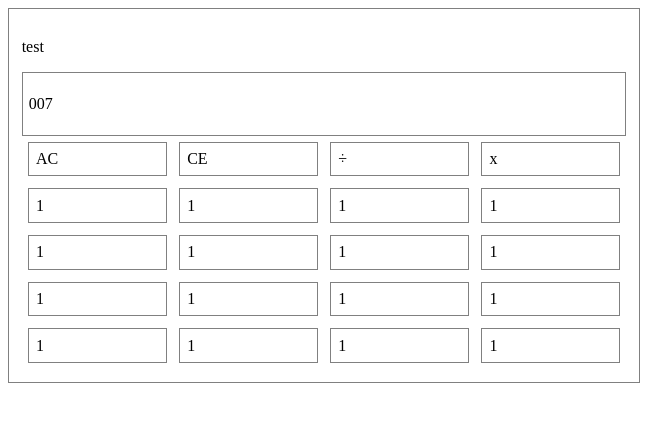
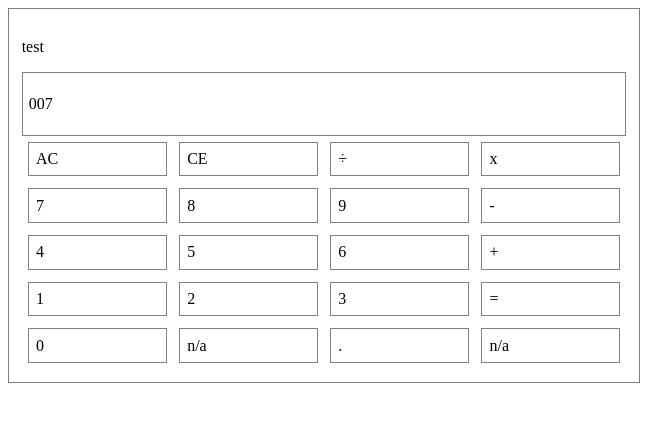
Before and after one commit to astroash/Calculator, a plain HTML site: page index.html in a window 1280 px wide. Shown: the full height of the page, 0-672 px from the left. Drawn offline with Linux system fonts and the light colour scheme.

Commit message:
Calculator layout with btn id's

```diff
--- a/index.html
+++ b/index.html
@@ -22,101 +22,69 @@
       </p>
     </div>
     <!-- row 1 -->
-    <div class="button">
+    <div class="button" id="btnAC">
       <p class="num">AC</p>
     </div>
-    <div class="button">
+    <div class="button" id="btnCE">
       <p class="num">CE</p>
     </div>
-    <div class="button">
+    <div class="button" id="btnDiv">
       <p class="num">÷</p>
     </div>
-    <div class="button">
+    <div class="button" id="btnMul">
       <p class="num">x</p>
     </div>
     <!-- row 2 -->
-    <div class="button">
-      <p class="num">
-        1
-      </p>
+    <div class="button" id="btn7">
+      <p class="num">7</p>
+    </div>
+    <div class="button" id="btn8">
+      <p class="num">8</p>
+    </div>
+    <div class="button" id="btn9">
+      <p class="num">9</p>
+    </div>
+    <div class="button" id="btnSub">
+      <p class="num">-</p>
+    </div>
+    <!-- row 3 -->
+    <div class="button" id="btn4">
+      <p class="num">4</p>
+    </div>
+    <div class="button" id="btn5">
+      <p class="num">5</p>
+    </div>
+    <div class="button" id="btn6">
+      <p class="num">6</p>
+    </div>
+    <div class="button" id="btnAdd">
+      <p class="num">+</p>
+    </div>
+    <!-- row 4 -->
+    <div class="button" id="btn1">
+      <p class="num">1</p>
+    </div>
+    <div class="button" id="btn2">
+      <p class="num">2</p>
+    </div>
+    <div class="button" id="btn3">
+      <p class="num">3</p>
+    </div>
+    <div class="button" id="btnEqu">
+      <p class="num">=</p>
+    </div>
+    <!-- row 5 -->
+    <div class="button" id="btn0">
+      <p class="num">0</p>
     </div>
     <div class="button">
-      <p class="num">
-        1
-      </p>
+      <p class="num">n/a</p>
+    </div>
+    <div class="button" id="btnDec">
+      <p class="num">.</p>
     </div>
     <div class="button">
-      <p class="num">
-        1
-      </p>
-    </div>
-    <div class="button">
-      <p class="num">
-        1
-      </p>
-    </div>
-    <!-- row 3 -->
-    <div class="button">
-      <p class="num">
-        1
-      </p>
-    </div>
-    <div class="button">
-      <p class="num">
-        1
-      </p>
-    </div>
-    <div class="button">
-      <p class="num">
-        1
-      </p>
-    </div>
-    <div class="button">
-      <p class="num">
-        1
-      </p>
-    </div>
-    <!-- row 4 -->
-    <div class="button">
-      <p class="num">
-        1
-      </p>
-    </div>
-    <div class="button">
-      <p class="num">
-        1
-      </p>
-    </div>
-    <div class="button">
-      <p class="num">
-        1
-      </p>
-    </div>
-    <div class="button">
-      <p class="num">
-        1
-      </p>
-    </div>
-    <!-- row 5 -->
-    <div class="button">
-      <p class="num">
-        1
-      </p>
-    </div>
-    <div class="button">
-      <p class="num">
-        1
-      </p>
-    </div>
-    <div class="button">
-      <p class="num">
-        1
-      </p>
-    </div>
-    <div class="button">
-      <p class="num">
-        1
-      </p>
+      <p class="num">n/a</p>
     </div>
   </div>
 </body>
```
